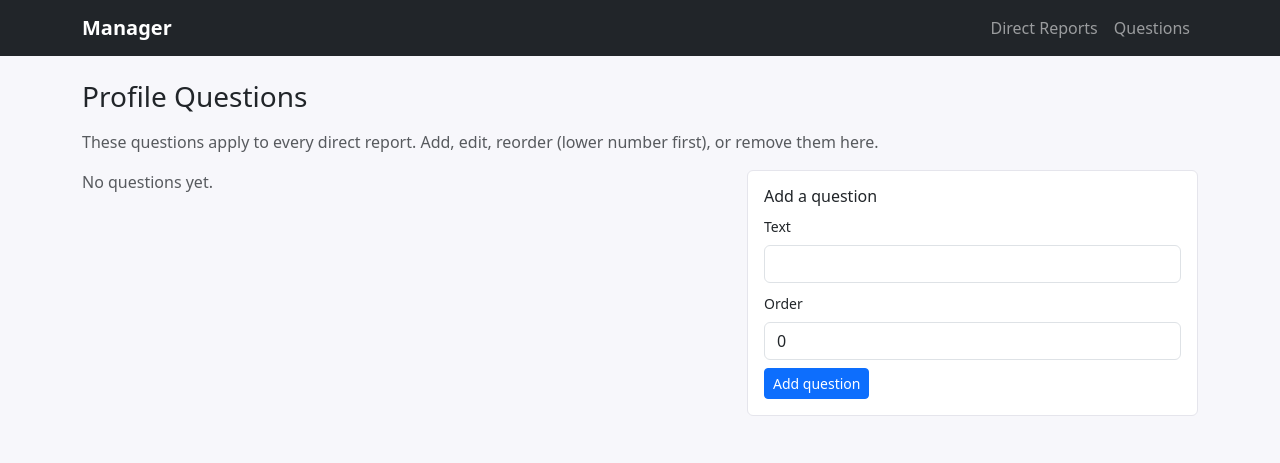
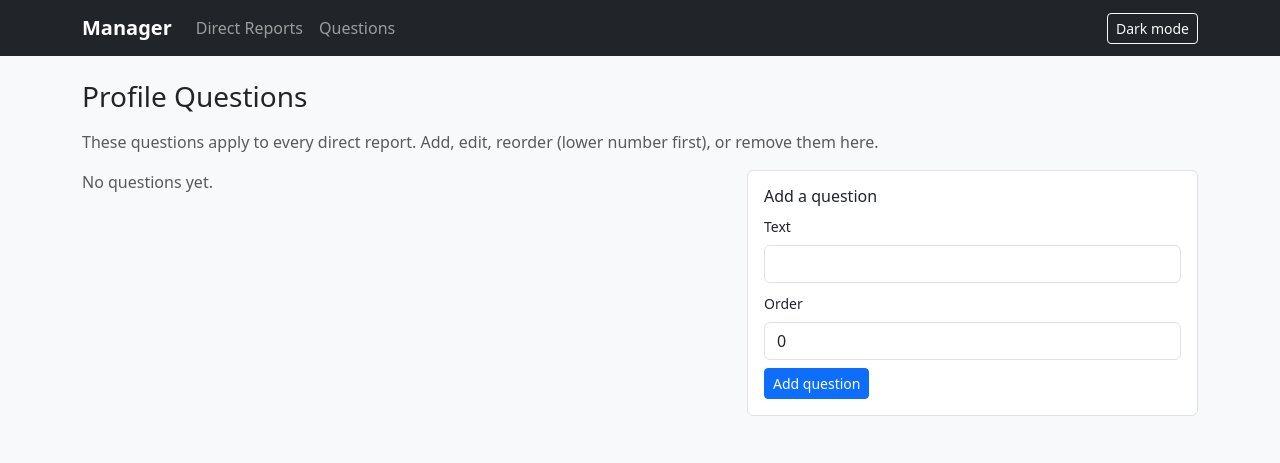
Before and after one commit to ChadDa3mon/OneOnOne, a Django app: page /questions/ in a window 1280 px wide. Shown: the top 463 px of the page. Run offline with Django 4.2, Linux system fonts and the light colour scheme; data that the repository does not hold is empty.

Commit message:
Add dark mode toggle
Uses Bootstrap 5.3's built-in data-bs-theme support: a navbar button
switches themes, persists the choice in localStorage, and defaults to
the OS preference on first visit. Hardcoded colors (body background,
card border, done-item strikethrough) now use Bootstrap's theme-aware
CSS variables instead, so they adapt automatically.

Co-Authored-By: Claude Sonnet 5 <noreply@anthropic.com>
Claude-Session: https://claude.ai/code/session_012LhYcvrqwbKT1frQ4ENKAC

```diff
--- a/reports/templates/reports/base.html
+++ b/reports/templates/reports/base.html
@@ -4,23 +4,31 @@
     <meta charset="UTF-8">
     <meta name="viewport" content="width=device-width, initial-scale=1.0">
     <title>{% block title %}Manager{% endblock %}</title>
+    <script>
+        (function () {
+            var stored = localStorage.getItem("theme");
+            var theme = stored || (window.matchMedia("(prefers-color-scheme: dark)").matches ? "dark" : "light");
+            document.documentElement.setAttribute("data-bs-theme", theme);
+        })();
+    </script>
     <link href="https://cdn.jsdelivr.net/npm/bootstrap@5.3.3/dist/css/bootstrap.min.css" rel="stylesheet">
     <style>
-        body { background-color: #f7f7fb; }
+        body { background-color: var(--bs-tertiary-bg); }
         .navbar-brand { font-weight: 600; }
-        .card { border: 1px solid #e5e5ec; }
+        .card { border: 1px solid var(--bs-border-color); }
         textarea { white-space: pre-wrap; }
-        .action-item.done label { text-decoration: line-through; color: #888; }
+        .action-item.done label { text-decoration: line-through; color: var(--bs-secondary-color); }
     </style>
 </head>
 <body>
 <nav class="navbar navbar-expand navbar-dark bg-dark mb-4">
     <div class="container">
         <a class="navbar-brand" href="{% url 'report-list' %}">Manager</a>
-        <div class="navbar-nav">
+        <div class="navbar-nav me-auto">
             <a class="nav-link" href="{% url 'report-list' %}">Direct Reports</a>
             <a class="nav-link" href="{% url 'question-list' %}">Questions</a>
         </div>
+        <button type="button" id="theme-toggle" class="btn btn-sm btn-outline-light">Dark mode</button>
     </div>
 </nav>
 <div class="container pb-5">
@@ -32,6 +40,22 @@
     {% block content %}{% endblock %}
 </div>
 <script src="https://cdn.jsdelivr.net/npm/bootstrap@5.3.3/dist/js/bootstrap.bundle.min.js"></script>
+<script>
+    (function () {
+        var button = document.getElementById("theme-toggle");
+        function label(theme) {
+            button.textContent = theme === "dark" ? "Light mode" : "Dark mode";
+        }
+        label(document.documentElement.getAttribute("data-bs-theme"));
+        button.addEventListener("click", function () {
+            var current = document.documentElement.getAttribute("data-bs-theme");
+            var next = current === "dark" ? "light" : "dark";
+            document.documentElement.setAttribute("data-bs-theme", next);
+            localStorage.setItem("theme", next);
+            label(next);
+        });
+    })();
+</script>
 {% block extra_js %}{% endblock %}
 </body>
 </html>
```
